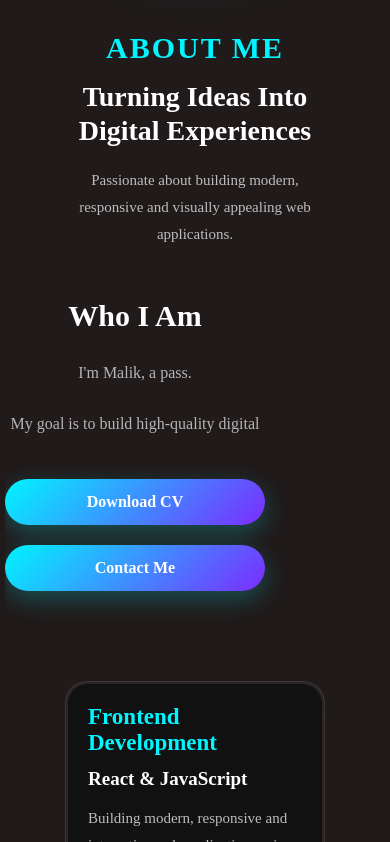
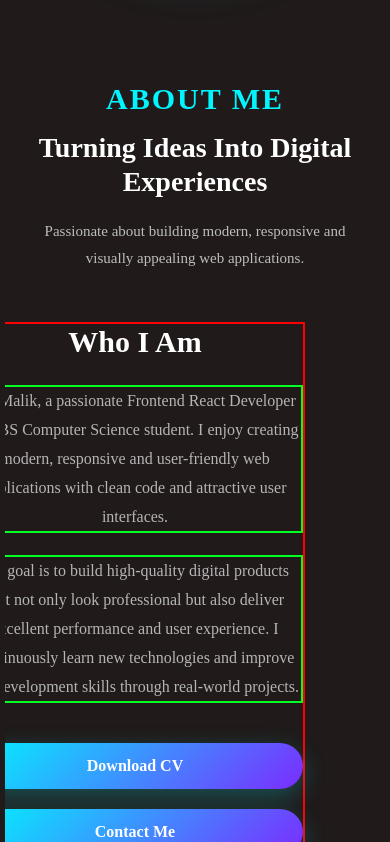
Before and after one commit to malikha1der/react-portfolio, a React (Vite) app: page / in a window 390 px wide. Shown: the part 1456-2298 px from the top of the page. Built offline with nearby package versions, Linux system fonts and the light colour scheme.

Commit message:
Fix mobile responsive layout

```diff
--- a/src/pages/About.jsx
+++ b/src/pages/About.jsx
@@ -145,13 +145,13 @@ function About() {
 
                     <p>
 
-                        I'm Malik, a pass.
+                        I'm Malik, a passionate Frontend React Developer and BS Computer Science student. I enjoy creating modern, responsive and user-friendly web applications with clean code and attractive user interfaces.
 
                     </p>
 
                     <p>
 
-                        My goal is to build high-quality digital
+                        My goal is to build high-quality digital products that not only look professional but also deliver excellent performance and user experience. I continuously learn new technologies and improve my development skills through real-world projects.
 
                     </p>
 
--- a/src/styles/about.css
+++ b/src/styles/about.css
@@ -291,21 +291,26 @@
 @media (max-width:480px) {
 
     .about {
-        padding-top: 10%;
+        padding: 90px 20px;
+        overflow-x: hidden;
     }
 
     .about-container {
-
+        width: 100%;
+        max-width: 100%;
         display: flex;
         flex-direction: column;
-        justify-content: center;
-        align-items: center;
+        gap: 40px;
+        height: auto;
     }
 
     .about-text {
 
 
 
+        padding: 0;
+        text-align: center;
+        border: 2px solid red;
 
     }
 
@@ -314,12 +319,12 @@
     }
 
     .about-text p {
-
+        border: 2px solid rgb(0, 255, 34);
 
 
         font-size: 16px;
         line-height: 1.8;
-        word-wrap: wrap;
+        word-break: break-word;
     }
 
     .about-buttons {
```
